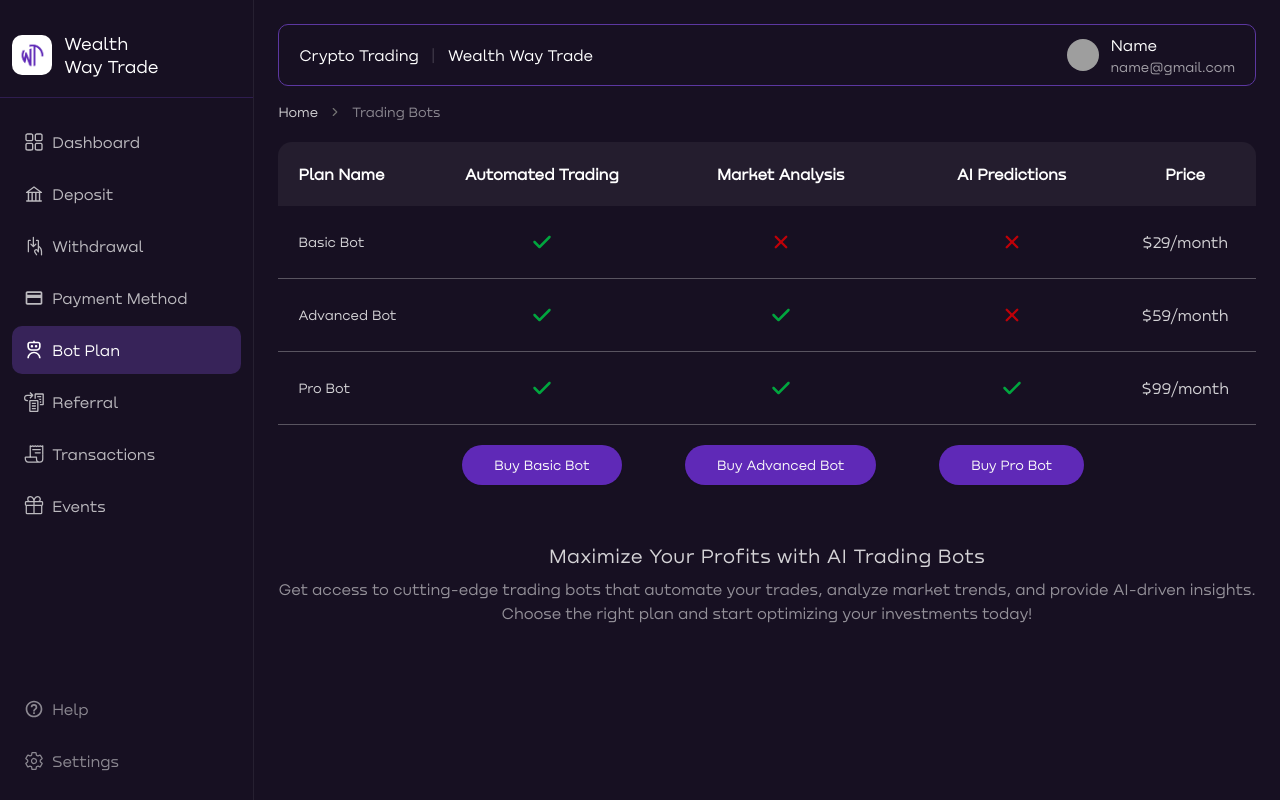
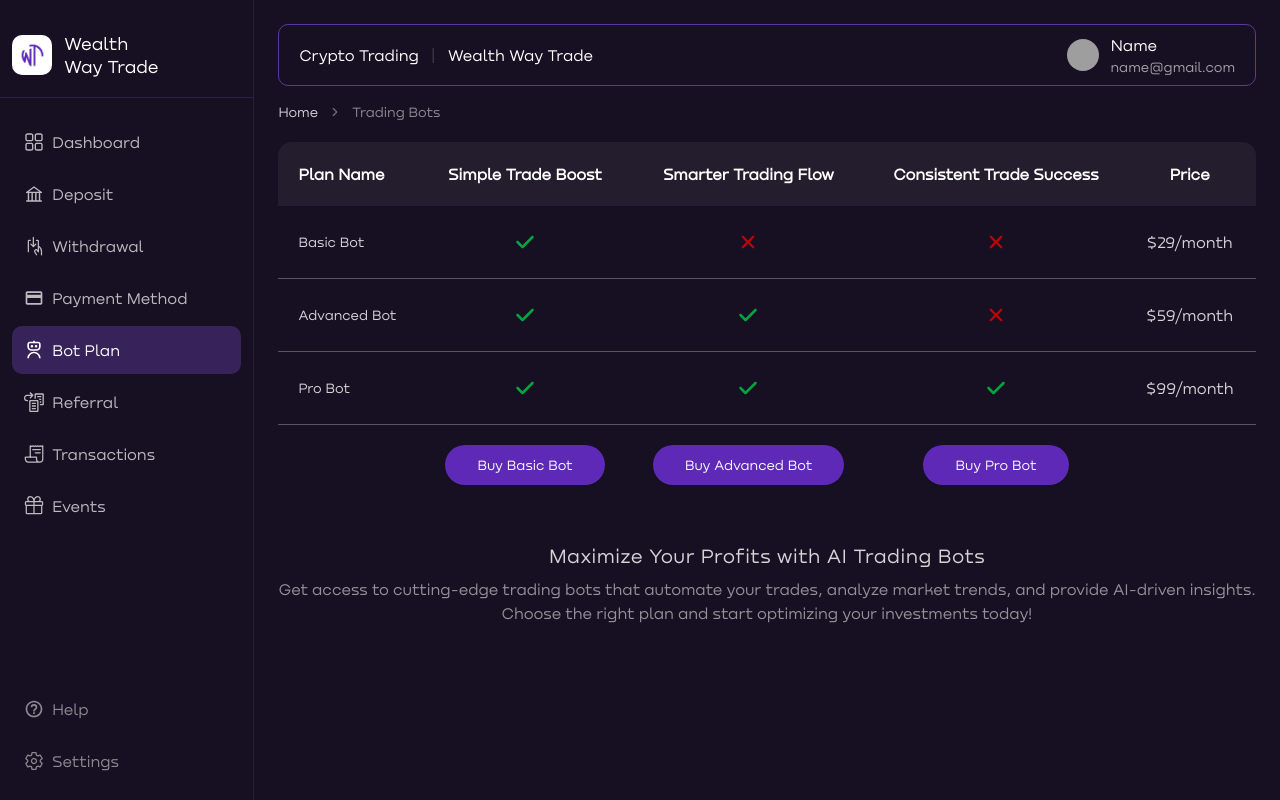
Before and after one commit to hax0-r/Crypto, a React (Vite) app: page /bot-plan in a window 1280 px wide. Built offline with nearby package versions, Linux system fonts and the light colour scheme; no server answers; grey boxes are pictures that could not be loaded.

Commit message:
loadert add

```diff
--- a/src/Pages/Dashboard/UserDashboard/BotPlan.tsx
+++ b/src/Pages/Dashboard/UserDashboard/BotPlan.tsx
@@ -48,13 +48,13 @@ const BotPlan = () => {
                                             Plan Name
                                         </th>
                                         <th className="p-5 leading-6 capitalize text-center">
-                                            Automated Trading
+                                            Simple Trade Boost
                                         </th>
                                         <th className="p-5 leading-6 capitalize text-center">
-                                            Market Analysis
+                                            Smarter Trading Flow
                                         </th>
                                         <th className="p-5 leading-6 capitalize text-center">
-                                            AI Predictions
+                                            Consistent Trade Success
                                         </th>
                                         <th className="p-5 leading-6 capitalize text-center rounded-tr-xl">
                                             Price
```
